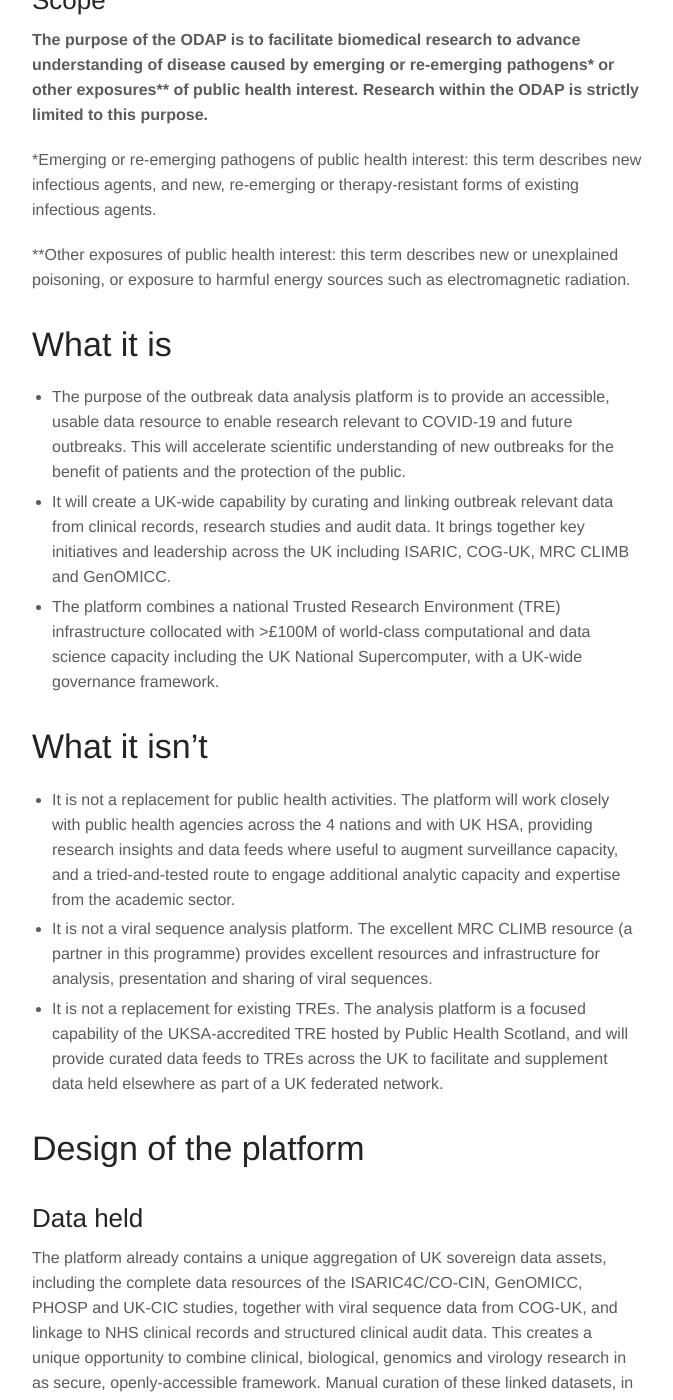
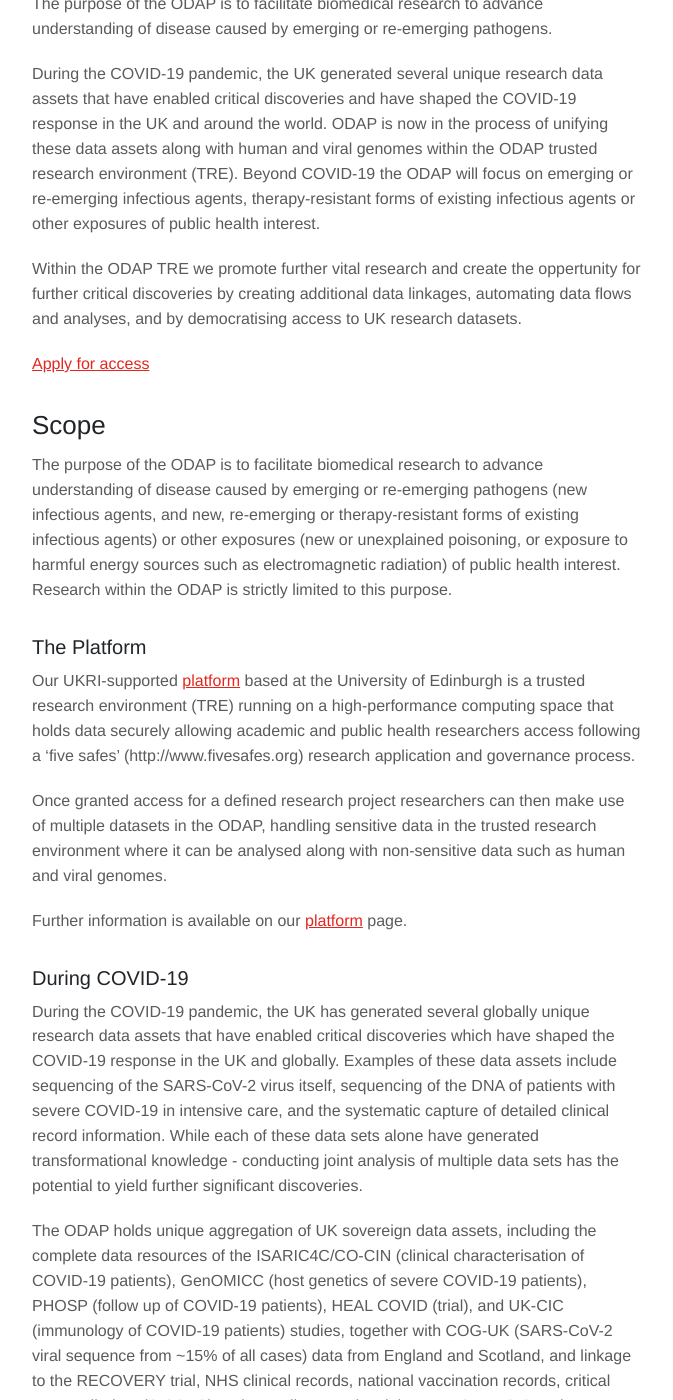
Before and after one commit to odap-ac-uk/odap.ac.uk, a Jekyll site: the page built from index.md, in a window 1280 px wide and 1400 px high, scrolled down 425 px. Shown: the whole window, without its empty margins (143-816 px from the left). Built offline with Jekyll 4.4.1, drawn with Linux system fonts in a browser that asks for light colours; some of the changed text lies outside the part shown.

Commit message:
draft web copy for odap website

```diff
--- /dev/null
+++ b/access.md
@@ -0,0 +1,18 @@
+---
+title: 'Apply for Access'
+layout: 'page'
+---
+
+# Before you apply
+* The ODAP platform can be accessed by UK and international academic and public health researchers with institutional support. [^1] [^2] [^3]
+* Researchers have to make a [‘five safes’](http://www.fivesafes.org/) project specific application.
+* Before an application is made - all researchers accessing ODAP will need to have completed the following information governance training [^4]
+
+[^1]: "Academics only?" - Ewan Harrison
+[^2]: UK only? If also international, is there a difference between which data can be accessed? Will this change as the FCS becomes the ODAP TRE? - Jack Oliver
+[^3]: Is commercial access allowed? - Jack Oliver
+[^4]: What training?
+
+# Applying for Access
+
+You can apply for access to ODAP through the following application form located on the [HDR Gateway](https://www.healthdatagateway.org/). We suggest all interested parties make a pre-application enquiry to the ODAP team at odap@ed.ac.uk – including in your email a brief overview (200 words) of the research you wish to conduct.
--- /dev/null
+++ b/data.md
@@ -0,0 +1,35 @@
+---
+title: 'Available Data'
+layout: 'page'
+---
+
+# Data available within ODAP [^1] [^2]
+
+ODAP holds unique and growing aggregation of UK sovereign data assets. Over time we aim to include more assets to incurage further research into the emerging and re-emerging pathogens or exposures of public health interest. The most up-to-date list of available data-sets is available on on the [HDR Gateway](https://www.healthdatagateway.org/) and more detailed data dictionary on the [ODAP Wiki](https://github.com/isaric4c/wiki).
+
+The following key data sets are available: [^3]
+-   ISARIC4C/CO-CIN - clinical measurements and characterisation of COVID-19 patients
+-   GenOMICC – whole genome sequencing and genotyping of severe and mild COVID-19 patients
+-   PHOSP – long term follow up of COVID-19 patients)
+
+Further information is available on the [HDR Gateway](https://www.healthdatagateway.org/) and the [ODAP Wiki](https://github.com/isaric4c/wiki).
+
+<!--
+-   HEAL COVID - clinical trial of treatments for people discharged from hospital after recovering from COVID-19.
+-   UK-CIC studies - immunology of COVID-19 patients and vaccination.
+-   SARS-CoV-2 viral sequencing (COG-UK) - data from ~14% of all cases in England and Scotland since March 2020 (>1 million genomes)
+-   Linked cases with both virus and host genomes - ~15,000 cases
+-   RECOVERY trial – randomised control trial of treatments for COVID-19 disease.
+-   NHS clinical records
+-   National vaccination records – records of COVID-19 vaccination
+-   Critical care audit data (SICSAG)
+-   Mortality records
+-   ICNARC CMP
+
+-->
+
+[^1]: "I think we need a clear figure that shows the two parts of ODAP (flexi space and TRE) and then shows the data sets in each. We can then have a table or text below." - Ewan Harrison. (note: there will no longer be a distinction between the safehaven tre and the flexi/odap tre, we'll need to rewrite some of this text as that change happens. - Jack Oliver)
+
+[^2]: The list of data already needs to be kept upto date on the HDR Gateway, rather than duplicating that work can we link to the Gateway for this information. - Jack Oliver
+
+[^3]: "I think should ask each data provider to give a short overview blurb or we can prepare one and send it to them for corrections. We should also link out to the original study or data generators website." - [[Ewan Harrison]]
--- a/index.md
+++ b/index.md
@@ -7,96 +7,51 @@ intro_image_absolute: false
 intro_image_hide_on_mobile: false
 ---
 
-The ODAP is guided and overseen by the ODAP Partnership, a collaboration among nationwide research studies, public health agencies, the NHS and clinicians and scientists.
+# The Outbreak Data Analysis Platform (ODAP)
+The purpose of the ODAP is to facilitate biomedical research to advance understanding of disease caused by emerging or re-emerging pathogens.
+
+During the COVID-19 pandemic, the UK generated several unique research data assets that have enabled critical discoveries and have shaped the COVID-19 response in the UK and around the world. ODAP is now in the process of unifying these data assets along with human and viral genomes within the ODAP trusted research environment (TRE). Beyond COVID-19 the ODAP will focus on emerging or re-emerging infectious agents, therapy-resistant forms of existing infectious agents or other exposures of public health interest.
+
+Within the ODAP TRE we promote further vital research and create the oppertunity for further critical discoveries by creating additional data linkages, automating data flows and analyses, and by democratising access to UK research datasets.
+
+[Apply for access](/access/)
 
 ## Scope
+The purpose of the ODAP is to facilitate biomedical research to advance understanding of disease caused by emerging or re-emerging pathogens (new infectious agents, and new, re-emerging or therapy-resistant forms of existing infectious agents) or other exposures (new or unexplained poisoning, or exposure to harmful energy sources such as electromagnetic radiation) of public health interest. Research within the ODAP is strictly limited to this purpose.
 
-**The purpose of the ODAP is to facilitate biomedical research to advance understanding of disease caused by emerging or re-emerging pathogens\* or other exposures\*\* of public health interest. Research within the ODAP is strictly limited to this purpose.**
+### The Platform
+Our UKRI-supported [platform](/platform/) based at the University of Edinburgh is a trusted research environment (TRE) running on a high-performance computing space that holds data securely allowing academic and public health researchers access following a ‘five safes’ (http://www.fivesafes.org) research application and governance process.
 
-\*Emerging or re-emerging pathogens of public health interest: this term describes new infectious agents, and new, re-emerging or therapy-resistant forms of existing infectious agents.
+Once granted access for a defined research project researchers can then make use of multiple datasets in the ODAP, handling sensitive data in the trusted research environment where it can be analysed along with non-sensitive data such as human and viral genomes.
 
-\*\*Other exposures of public health interest: this term describes new or unexplained poisoning, or exposure to harmful energy sources such as electromagnetic radiation.
+Further information is available on our [platform](/platform/) page.
 
+### During COVID-19
+During the COVID-19 pandemic, the UK has generated several globally unique research data assets that have enabled critical discoveries which have shaped the COVID-19 response in the UK and globally. Examples of these data assets include sequencing of the SARS-CoV-2 virus itself, sequencing of the DNA of patients with severe COVID-19 in intensive care, and the systematic capture of detailed clinical record information. While each of these data sets alone have generated transformational knowledge - conducting joint analysis of multiple data sets has the potential to yield further significant discoveries.
 
-# What it is
+The ODAP holds unique aggregation of UK sovereign data assets, including the complete data resources of the ISARIC4C/CO-CIN (clinical characterisation of COVID-19 patients), GenOMICC (host genetics of severe COVID-19 patients), PHOSP (follow up of COVID-19 patients), HEAL COVID (trial), and UK-CIC (immunology of COVID-19 patients) studies, together with COG-UK (SARS-CoV-2 viral sequence from ~15% of all cases) data from England and Scotland, and linkage to the RECOVERY trial, NHS clinical records, national vaccination records, critical care audit data (SICSAG) and mortality records. Linkage to ICNARC CMP has already been agreed.
 
-- The purpose of the outbreak data analysis platform is to provide an accessible, usable data resource to enable research relevant to COVID-19 and future outbreaks. This will accelerate scientific understanding of new outbreaks for the benefit of patients and the protection of the public.
-- It will create a UK-wide capability by curating and linking outbreak relevant data from clinical records, research studies and audit data. It brings together key initiatives and leadership across the UK including ISARIC, COG-UK, MRC CLIMB and GenOMICC.
-- The platform combines a national Trusted Research Environment (TRE) infrastructure collocated with >£100M of world-class computational and data science capacity including the UK National Supercomputer, with a UK-wide governance framework.
+The ODAP partnership aims to facilitate vital research on the impact of SARS-CoV-2 genetic and phenotypic variation on disease severity and vaccine efficacy by creating additional data linkages, automating data flows and analyses, and democratising access to research datasets with full agreement from the contributing studies. ODAP partnership is an overarching grouping of UK data generators and provides oversight, strategic guidance and governance to the ODAP platform.
 
+Further information is available on the [HDR Gateway ODAP page](https://www.healthdatagateway.org/).
 
-# What it isn't
+## For the Public
+UK science has been at the forefront of the scientific endeavours to understand the biology of the SARS-CoV-2 virus and to find better ways to treat and prevent COVID-19 disease.
 
-- It is not a replacement for public health activities. The platform will work closely with public health agencies across the 4 nations and with UK HSA, providing research insights and data feeds where useful to augment surveillance capacity, and a tried-and-tested route to engage additional analytic capacity and expertise from the academic sector.
-- It is not a viral sequence analysis platform. The excellent MRC CLIMB resource (a partner in this programme) provides excellent resources and infrastructure for analysis, presentation and sharing of viral sequences.
-- It is not a replacement for existing TREs. The analysis platform is a focused capability of the UKSA-accredited TRE hosted by Public Health Scotland, and will provide curated data feeds to TREs across the UK to facilitate and supplement data held elsewhere as part of a UK federated network.
+Important UK based research studies have generated critical scientific data that has enabled scientists and doctors to make important discoveries including:
 
+1. Tracking the spread of the SARS-CoV-2 viruses by sequencing the ‘DNA’ of the virus. This has been done for more than a million COVID-19 cases – and enable scientists to identify emergence and spread of ‘variants’ such as the Alpha, Delta and now Omicron variant.
 
-# Design of the platform
+2. Understanding COVID-19 disease and then assessing the effects of variants and vaccination on disease severity. This is done by doctors and nurses in intensive care units (ICUs) in hospitals across making detailed records of the clinical characterisation of COVID-19 disease (e.g. patients condition, treatments, progression)
 
-## Data held
+3. Understanding how differences in people’s DNA can affect if they will develop severe COVID-19 disease. This was done by sequencing the DNA of people who were in intensive care with severe COVID-19 disease. This has identified 23 differences in our DNA that can lead to greater severity, scientists will now use this understanding to develop new treatments for COVID-19.
 
-The platform already contains a unique aggregation of UK sovereign data assets, including the complete data resources of the ISARIC4C/CO-CIN, GenOMICC, PHOSP and UK-CIC studies, together with viral sequence data from COG-UK, and linkage to NHS clinical records and structured clinical audit data. This creates a unique opportunity to combine clinical, biological, genomics and virology research in as secure, openly-accessible framework. Manual curation of these linked datasets, in a single platform, is a key step to maximise data quality and usability.
+The findings made by analysing the data from these three studies have all alone brought benefits to public health and patients, including being used by government to help manage the pandemic.
 
-## Compute power
+The Outbreak data analysis platform (ODAP) partnership has now been set up by scientists across the UK to bring together the data from these three studies (and others) in a single secure and powerful computer system that will allow scientists to analyse the together all together for the first time.
 
-The platform is located at the UK National Supercomputer, and uses a range of capabilities from rom Private Cloud TRE infrastructure to large shared memory systems and massively parallel processing power. There is currently 2.5Pb of storage in use, expandable to many Petabytes as required. GPU servers are in place for massively-parallel applications such as genomics and image analysis
+The data will be held securely and anonymously, and access will be restricted to only accredited scientists who will be able to access and use the data – after going through a ‘five safes’ (URL) application process.
 
-An API structure has been built for real-time data sharing with other trusted research environments across the UK, and to facilitate efficient data pipelines to supply surveillance feeds to public health.
+The joined-up nature of health care data in the UK National Health Service (NHS) makes the UK one of the very few places in the world were this can be done in big enough numbers to make new discoveries possible. It offers the opportunity for scientists to make new discoveries to help treat COVID-19 patients and to improve the pandemic response.
 
-
-## Structure
-
-There are two routes of access to the analysis platform (@fig:structure):
-
-1. NHS Trusted Research Environment (Safe Haven) for access to personal clinical data and data collected without explicit consent.
-2. Rapid-access flexible compute for access to non-disclosive research data collected with explicit consent.
-
-Within both of these environments there are two levels of access, governed by the data contributors:
-
-1. Publishable "open access" data which any user can use and report as they wish, according to data protection and privacy rules;
-2. Embargoed active research data, shared by academic investigators and available for linked analysis but not for publication without agreement from all contributors.
-
-This design is intended to demonstrate trust in order to encourage immediate contributions of research data from academic collaborators. It makes data available immediately for discovery, whilst protecting the rights of data creators and contributors.
-
-![Structure of the Outbreak Analysis Platform](https://isaric4c.net/img/ap/i4c-analysis-platform-updated.png){#fig:structure width=90% }
-
-
-# Research outputs
-
-The proposal builds upon an established track record of impact. By generating, integrating and analysing clinical, biological, genetic and virological data on patients with Covid-19 in UK hospitals, the outbreak analysis platform has facilitated research that:
-
-- provided essential weekly updates to SAGE that guide the public health response [isaric4c.net/reports/](https://isaric4c.net/reports/),
-- identified host genetic mechanisms of disease, [@pairocastineirageneticmechanismscritical2021]
-- quantified the role of age, comorbid illness and obesity in disease severity,[@dochertyfeatures201332020]
-- created the global standard ISARIC4C score for prognostication [isaric4c.net/risk](isaric4c.net/risk),[@knightriskstratificationpatients2020]
-- determined the impact of long Covid following hospitalisation[@groupphysicalcognitivemental2021]
-- identified the substantial effect of transmission of Covid-19 within hospitals [SPI-M/SAGE report](https://assets.publishing.service.gov.uk/government/uploads/system/uploads/attachment_data/file/961210/S1056_Contribution_of_nosocomial_infections_to_the_first_wave.pdf),
-- provided key evidence underlying the choice of therapeutic agents for clinical trials[@thwaitesinflammatoryprofilesspectrum2021; @pairocastineirageneticmechanismscritical2021]
-- provided real world data on vaccine effectiveness and failure (SAGE 87 Egan et al,  Egan et al.)
-- observed data supporting identification of high risk groups for vaccination (highlighted in No10 briefing)
-- described the complications of Covid-19 in hospitalised patients.[@drakecharacterisationinhospitalcomplications2021]
-
-# Current data content
-
-This platform now serves as a hub for a coordinated UK national research response to COVID-19. Data are included from:
-
-- ISARIC4C tier 0: (unconsented) prospective clinical data from 298,836 cases
-- ISARIC4C tiers 1 and 2: serial multiomic assays from research samples of blood, respiratory secretions, urine, and stool from 2,505 cases
-- COG-UK: (unconsented) summary variant data from COG-UK viral sequencing study is already included for matched patients
-- GenOMICC study complete data: microarray/whole genome sequence data from 18,158 cases
-- PHOSP complete data: follow-up clinical and biological data generated by the Post-Hospitalisation for COVID-19 follow-up study (1,075 cases)
-- UK-CIC: deep immunological phenotyping data from across the UK Coronavirus Immunology Consortium, using ISARIC4C samples and local collections.
-
-Research data within the analysis platform is already linked to:
-
-- NHS Scotland primary, secondary care and death records
-- NHS Digital health records data
-
-In future, plans are in place to transfer data to link with:
-
-- ICNARC and SICSAG critical care audit databases
-- NIMS National Immunisation Dataset
-- Pillar 1 testing
-- Pillar 2 testing
-- ONS
+For the long term - being able to analysis different types of pandemic health care data rapidly in a single location will enable the UK to be better prepared for future pandemics and to routinely conduct infectious disease research (e.g. flu, sepsis and antibiotic resistant bacteria (aka ‘Superbugs’).
--- /dev/null
+++ b/platform.md
@@ -0,0 +1,91 @@
+---
+title: 'Outbreak Data Analysis Platform'
+layout: 'page'
+---
+
+# The Platform
+
+The ODAP is guided and overseen by the ODAP Partnership, a collaboration among nationwide research studies, public health agencies, the NHS and clinicians and scientists.
+
+## What it is
+
+- The purpose of the outbreak data analysis platform is to provide an accessible, usable data resource to enable research relevant to COVID-19 and future outbreaks. This will accelerate scientific understanding of new outbreaks for the benefit of patients and the protection of the public.
+- It will create a UK-wide capability by curating and linking outbreak relevant data from clinical records, research studies and audit data. It brings together key initiatives and leadership across the UK including ISARIC, COG-UK, MRC CLIMB and GenOMICC.
+- The platform combines a national Trusted Research Environment (TRE) infrastructure collocated with >£100M of world-class computational and data science capacity including the UK National Supercomputer, with a UK-wide governance framework.
+
+
+## What it isn't
+
+- It is not a replacement for public health activities. The platform will work closely with public health agencies across the 4 nations and with UK HSA, providing research insights and data feeds where useful to augment surveillance capacity, and a tried-and-tested route to engage additional analytic capacity and expertise from the academic sector.
+- It is not a viral sequence analysis platform. The excellent MRC CLIMB resource (a partner in this programme) provides excellent resources and infrastructure for analysis, presentation and sharing of viral sequences.
+- It is not a replacement for existing TREs. The analysis platform is a focused capability of the UKSA-accredited TRE hosted by Public Health Scotland, and will provide curated data feeds to TREs across the UK to facilitate and supplement data held elsewhere as part of a UK federated network.
+
+
+## Design of the platform
+
+### Data held
+
+The platform already contains a unique aggregation of UK sovereign data assets, including the complete data resources of the ISARIC4C/CO-CIN, GenOMICC, PHOSP and UK-CIC studies, together with viral sequence data from COG-UK, and linkage to NHS clinical records and structured clinical audit data. This creates a unique opportunity to combine clinical, biological, genomics and virology research in as secure, openly-accessible framework. Manual curation of these linked datasets, in a single platform, is a key step to maximise data quality and usability.
+
+### Compute power
+
+The platform is located at the UK National Supercomputer, and uses a range of capabilities from rom Private Cloud TRE infrastructure to large shared memory systems and massively parallel processing power. There is currently 2.5Pb of storage in use, expandable to many Petabytes as required. GPU servers are in place for massively-parallel applications such as genomics and image analysis
+
+An API structure has been built for real-time data sharing with other trusted research environments across the UK, and to facilitate efficient data pipelines to supply surveillance feeds to public health.
+
+
+### Structure
+
+There are two routes of access to the analysis platform (@fig:structure):
+
+1. NHS Trusted Research Environment (Safe Haven) for access to personal clinical data and data collected without explicit consent.
+2. Rapid-access flexible compute for access to non-disclosive research data collected with explicit consent.
+
+Within both of these environments there are two levels of access, governed by the data contributors:
+
+1. Publishable "open access" data which any user can use and report as they wish, according to data protection and privacy rules;
+2. Embargoed active research data, shared by academic investigators and available for linked analysis but not for publication without agreement from all contributors.
+
+This design is intended to demonstrate trust in order to encourage immediate contributions of research data from academic collaborators. It makes data available immediately for discovery, whilst protecting the rights of data creators and contributors.
+
+![Structure of the Outbreak Analysis Platform](https://isaric4c.net/img/ap/i4c-analysis-platform-updated.png){#fig:structure width=90% }
+
+
+## Research outputs
+
+The proposal builds upon an established track record of impact. By generating, integrating and analysing clinical, biological, genetic and virological data on patients with Covid-19 in UK hospitals, the outbreak analysis platform has facilitated research that:
+
+- provided essential weekly updates to SAGE that guide the public health response [isaric4c.net/reports/](https://isaric4c.net/reports/),
+- identified host genetic mechanisms of disease, [@pairocastineirageneticmechanismscritical2021]
+- quantified the role of age, comorbid illness and obesity in disease severity,[@dochertyfeatures201332020]
+- created the global standard ISARIC4C score for prognostication [isaric4c.net/risk](isaric4c.net/risk),[@knightriskstratificationpatients2020]
+- determined the impact of long Covid following hospitalisation[@groupphysicalcognitivemental2021]
+- identified the substantial effect of transmission of Covid-19 within hospitals [SPI-M/SAGE report](https://assets.publishing.service.gov.uk/government/uploads/system/uploads/attachment_data/file/961210/S1056_Contribution_of_nosocomial_infections_to_the_first_wave.pdf),
+- provided key evidence underlying the choice of therapeutic agents for clinical trials[@thwaitesinflammatoryprofilesspectrum2021; @pairocastineirageneticmechanismscritical2021]
+- provided real world data on vaccine effectiveness and failure (SAGE 87 Egan et al,  Egan et al.)
+- observed data supporting identification of high risk groups for vaccination (highlighted in No10 briefing)
+- described the complications of Covid-19 in hospitalised patients.[@drakecharacterisationinhospitalcomplications2021]
+
+## Current data content
+
+This platform now serves as a hub for a coordinated UK national research response to COVID-19. Data are included from:
+
+- ISARIC4C tier 0: (unconsented) prospective clinical data from 298,836 cases
+- ISARIC4C tiers 1 and 2: serial multiomic assays from research samples of blood, respiratory secretions, urine, and stool from 2,505 cases
+- COG-UK: (unconsented) summary variant data from COG-UK viral sequencing study is already included for matched patients
+- GenOMICC study complete data: microarray/whole genome sequence data from 18,158 cases
+- PHOSP complete data: follow-up clinical and biological data generated by the Post-Hospitalisation for COVID-19 follow-up study (1,075 cases)
+- UK-CIC: deep immunological phenotyping data from across the UK Coronavirus Immunology Consortium, using ISARIC4C samples and local collections.
+
+Research data within the analysis platform is already linked to:
+
+- NHS Scotland primary, secondary care and death records
+- NHS Digital health records data
+
+In future, plans are in place to transfer data to link with:
+
+- ICNARC and SICSAG critical care audit databases
+- NIMS National Immunisation Dataset
+- Pillar 1 testing
+- Pillar 2 testing
+- ONS
```
Also changed, not shown: contact.md (+2 -9 lines), jobs.md (deleted, +0 -18 lines), README.md.
